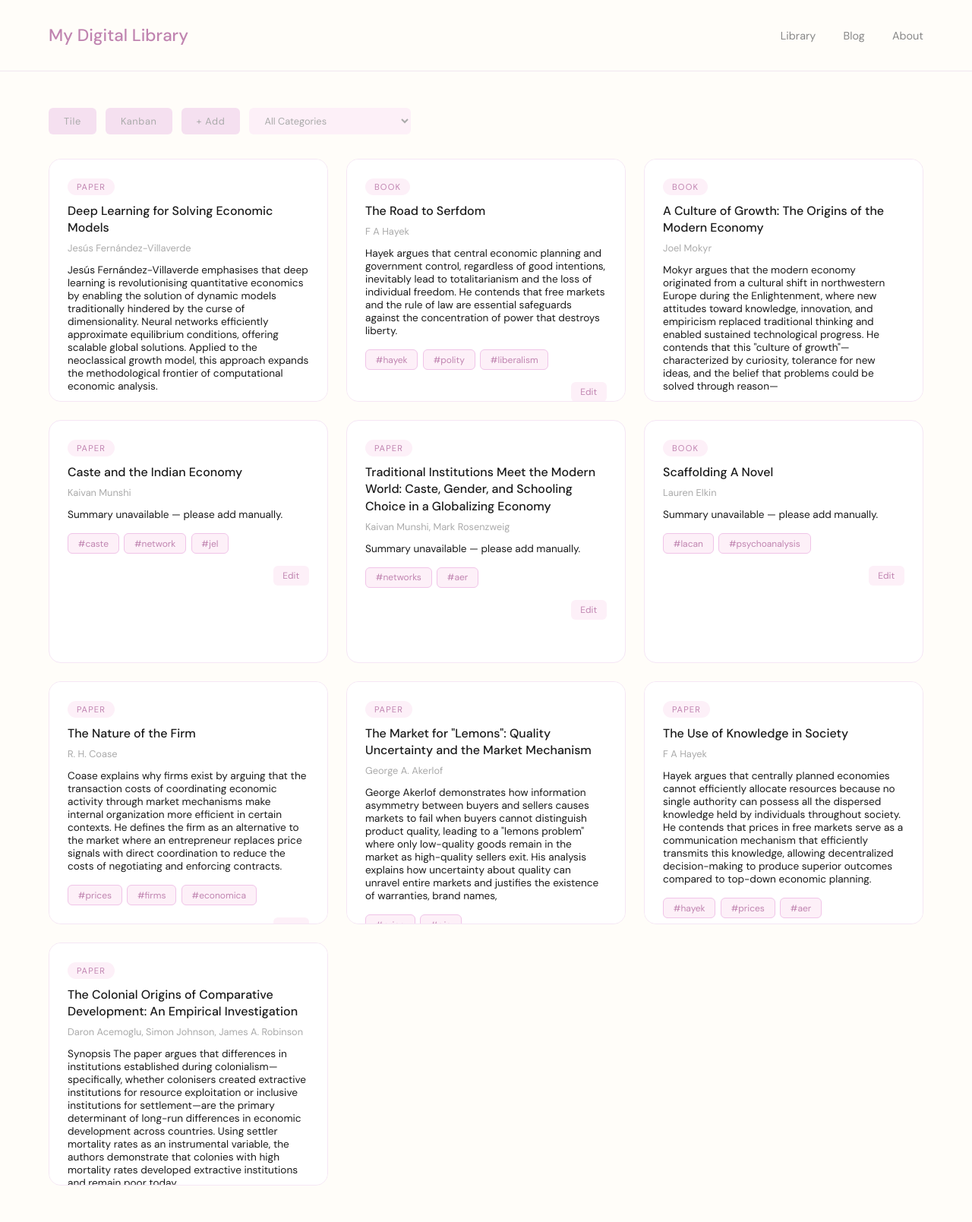
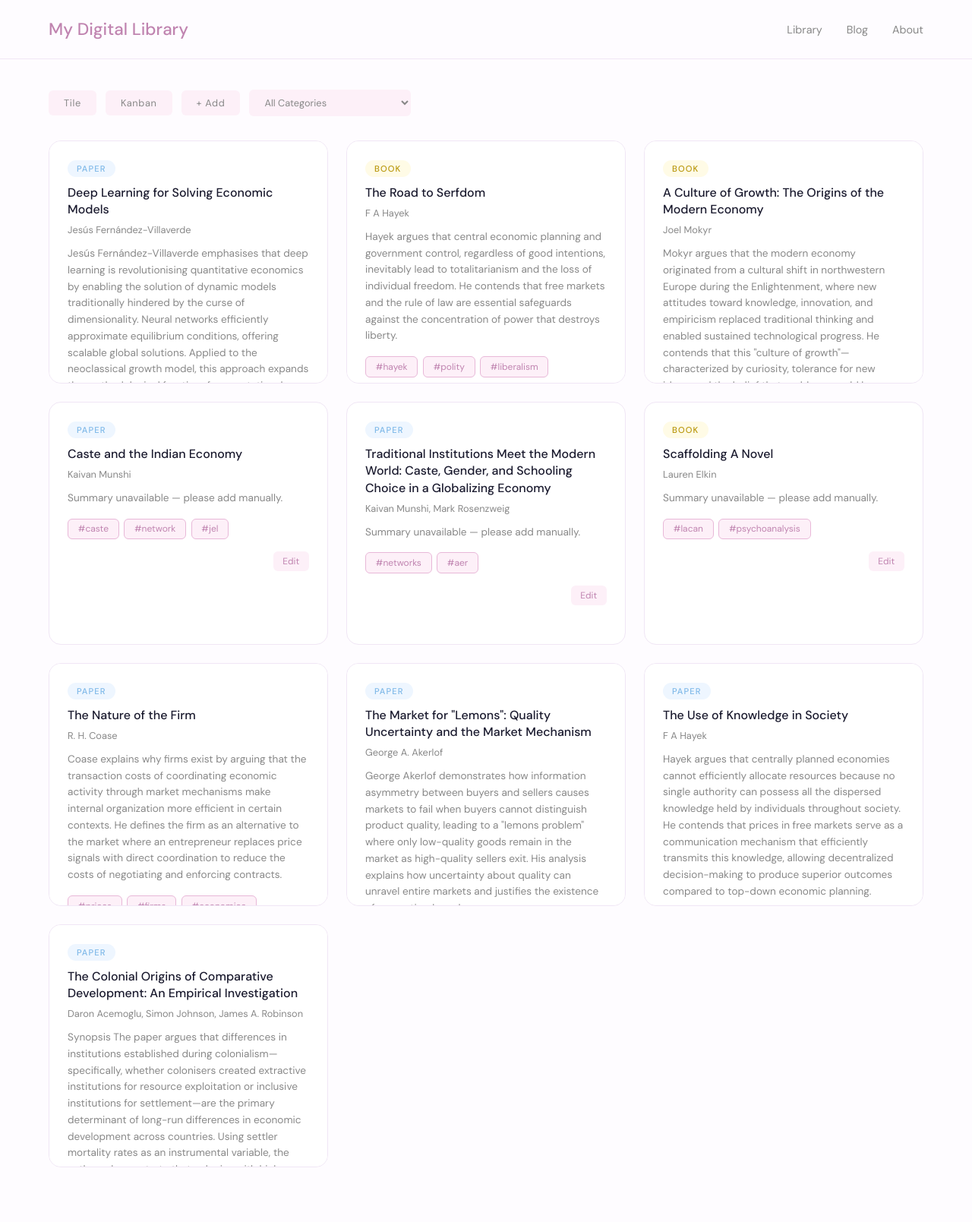
Before and after one commit to xhiku07/my-Digital-Library, a Flask app: page / in a window 1280 px wide. Shown: the whole page at 76% size. After the commit the page ends 1537 px from the top, so only its background shows below. Run offline with Flask 3, Linux system fonts and the light colour scheme; data comes from the database, SQL or seed files in the repository.

Commit message:
updated css and main.js

```diff
--- a/static/css/style.css
+++ b/static/css/style.css
@@ -1,4 +1,23 @@
 @import url('https://fonts.googleapis.com/css2?family=DM+Sans:wght@300;400;500&display=swap');
+
+:root {
+    --bg: #fefcff;
+    --bg-secondary: #f7f3ff;
+    --card-bg: #ffffff;
+    --text-primary: #1a1a2e;
+    --text-secondary: #888;
+    --text-tertiary: #bbb;
+    --border: #f0e6f5;
+    --pink: #c084b0;
+    --pink-light: #fdf0f8;
+    --pink-mid: #e8b8d8;
+    --blue: #7eb8e8;
+    --blue-light: #eef6ff;
+    --yellow: #f4d76b;
+    --yellow-light: #fffbe6;
+    --green: #7ec8a0;
+}
+
 
 * {
     margin: 0;
@@ -8,51 +27,79 @@
 
 body {
     font-family: 'DM Sans', sans-serif;
-    background-color: #fffdf9;
-    color: #1a1a1a;
+    background-color: var(--bg);
+    color: var(--text-primary);
+    transition: background 0.3s, color 0.3s;
 }
 
 header {
     display: flex;
     justify-content: space-between;
     align-items: center;
-    padding: 2rem 4rem;
-    border-bottom: 1px solid #f0e6f0;
+    padding: 1.5rem 4rem;
+    border-bottom: 1px solid var(--border);
+    background: var(--bg);
+    position: sticky;
+    top: 0;
+    z-index: 50;
 }
 
 h1 {
     font-size: 1.4rem;
     font-weight: 500;
-    color: #c084b0;
+    color: var(--pink);
+}
+
+nav {
+    display: flex;
+    align-items: center;
+    gap: 0.5rem;
 }
 
 nav a {
-    margin-left: 2rem;
+    margin-left: 1.5rem;
     text-decoration: none;
-    color: #888;
+    color: var(--text-secondary);
     font-size: 0.9rem;
+    transition: color 0.2s;
 }
 
 nav a:hover {
-    color: #c084b0;
+    color: var(--pink);
+}
+
+#theme-toggle {
+    background: none;
+    border: 1px solid var(--border);
+    border-radius: 50px;
+    padding: 0.4rem 0.8rem;
+    cursor: pointer;
+    font-size: 1rem;
+    margin-left: 1.5rem;
+    transition: all 0.2s;
+}
+
+#theme-toggle:hover {
+    border-color: var(--pink);
 }
 
 main {
-    padding: 3rem 4rem;
+    padding: 2.5rem 4rem;
 }
 
 #controls {
     display: flex;
     gap: 0.75rem;
     margin-bottom: 2rem;
+    align-items: center;
 }
 
 #controls button {
     padding: 0.5rem 1.25rem;
     border: none;
     border-radius: 6px;
-    background: #f5e0f0;
-    color: #aaa;
+    background: var(--pink-light);
+    color: var(--text-secondary);
     font-family: 'DM Sans', sans-serif;
     font-size: 0.8rem;
     letter-spacing: 0.05em;
@@ -62,8 +109,20 @@
 
 #controls button:hover,
 #controls button.active {
-    background:#e8b8d8;
-    color: #b06fa0;
+    background: var(--pink-mid);
+    color: var(--pink);
+}
+
+#category-filter {
+    padding: 0.5rem 1rem;
+    border: none;
+    border-radius: 6px;
+    background: var(--pink-light);
+    color: var(--text-secondary);
+    font-family: 'DM Sans', sans-serif;
+    font-size: 0.8rem;
+    cursor: pointer;
+    outline: none;
 }
 
 #library-container {
@@ -73,10 +132,10 @@
 }
 
 .card {
-    background: white;
+    background: var(--card-bg);
     border-radius: 16px;
     padding: 1.5rem;
-    border: 1px solid #f5e6f5;
+    border: 1px solid var(--border);
     transition: all 0.2s;
     cursor: pointer;
     height: 320px;
@@ -96,27 +155,34 @@
     font-size: 0.7rem;
     text-transform: uppercase;
     letter-spacing: 0.1em;
-    color: #c084b0;
-    background: #fdf0f8;
     padding: 0.25rem 0.75rem;
     border-radius: 50px;
+    font-weight: 500;
 }
+
+.card-type-paper { background: var(--blue-light); color: var(--blue); }
+.card-type-book { background: var(--yellow-light); color: #b8960a; }
+.card-type-essay { background: var(--pink-light); color: var(--pink); }
+.card-type-blog { background: #f0fff0; color: var(--green); }
 
 .card-title {
     font-size: 1rem;
     font-weight: 500;
     margin: 0.75rem 0 0.4rem;
     line-height: 1.4;
+    color: var(--text-primary);
 }
 
 .card-author {
     font-size: 0.8rem;
-    color: #aaa;
+    color: var(--text-secondary);
     margin-bottom: 0.75rem;
 }
 
 .card-summary {
     font-size: 0.85rem;
+    color: var(--text-secondary);
+    line-height: 1.6;
 }
 
 .card-tags {
@@ -128,24 +194,47 @@
 
 .tag {
     font-size: 0.75rem;
-    color: #c084b0;
-    background: #fdf0f8;
+    color: var(--pink);
+    background: var(--pink-light);
     padding: 0.3rem 0.8rem;
     border-radius: 6px;
-    border: 1px solid #f0c4e8;
+    border: 1px solid var(--pink-mid);
     cursor: pointer;
     transition: all 0.2s;
 }
 
 .tag:hover {
-    background: #c084b0;
+    background: var(--pink);
+    color: white;
+}
+
+.card-footer {
+    display: flex;
+    justify-content: flex-end;
+    margin-top: 1rem;
+}
+
+.edit-btn {
+    padding: 0.3rem 0.8rem;
+    border: none;
+    border-radius: 6px;
+    background: var(--pink-light);
+    color: var(--pink);
+    font-family: 'DM Sans', sans-serif;
+    font-size: 0.75rem;
+    cursor: pointer;
+    transition: all 0.2s;
+}
+
+.edit-btn:hover {
+    background: var(--pink);
     color: white;
 }
 
 .modal {
     position: fixed;
     inset: 0;
-    background: rgba(0,0,0,0.15);
+    background: rgba(0,0,0,0.2);
     display: flex;
     align-items: center;
     justify-content: center;
@@ -252,25 +341,8 @@
     font-size: 0.8rem;
     text-transform: uppercase;
     letter-spacing: 0.1em;
-    color: #c084b0;
+    color: var(--pink);
     margin-bottom: 0.5rem;
-}
-
-#category-filter {
-    padding: 0.5rem 1rem;
-    border: none;
-    border-radius: 6px;
-    background: #fdf0f8;
-    color: #aaa;
-    font-family: 'DM Sans', sans-serif;
-    font-size: 0.8rem;
-    cursor: pointer;
-    outline: none;
-}
-
-#category-filter:focus {
-    background: #f3d4ec;
-    color: #b06fa0;
 }
 
 .category-dropdown {
--- a/static/js/main.js
+++ b/static/js/main.js
@@ -5,6 +5,14 @@
 function closeModal() {
     document.getElementById('modal').classList.add('hidden');
 }
+
+
+function toggleTheme() {
+    document.body.classList.toggle('dark');
+    const btn = document.getElementById('theme-toggle');
+    btn.textContent = document.body.classList.contains('dark') ? '☀️' : '🌙';
+}
+
 
 document.addEventListener('DOMContentLoaded', function() {
     document.getElementById('category-toggle').addEventListener('click', function(e) {
@@ -108,11 +116,11 @@
     categories.forEach(category => {
     const column = document.createElement('div');
     column.className = 'kanban-column';
-    column.innerHTML = `<div class="kanban-column-title">${category}</div>`;
+    column.innerHTML = `<div class="kanban-column-title kanban-type-${category.toLowerCase()}">${category}</div>`;
     items.filter(item => item.type === category).forEach(item => {
             column.innerHTML += `
                 <div class="card" onclick="window.open('${item.link}', '_blank')">
-                    <span class="card-type">${item.type}</span>
+                    <span class="card-type card-type-${item.type.toLowerCase()}">${item.type}</span>
                     <h2 class="card-title">${item.title}</h2>
                     <p class="card-author">${item.author}</p>
                     <p class="card-summary">${item.summary}</p>
@@ -130,7 +138,7 @@
     filtered.forEach(item => {
         container.innerHTML += `
             <div class="card" onclick="window.open('${item.link}', '_blank')">
-                <span class="card-type">${item.type}</span>
+                <span class="card-type card-type-${item.type.toLowerCase()}">${item.type}</span>
                 <h2 class="card-title">${item.title}</h2>
                 <p class="card-author">${item.author}</p>
                 <p class="card-summary">${item.summary}</p>
```
Also changed, not shown: other parts of static/css/style.css (+40 -77 lines).
